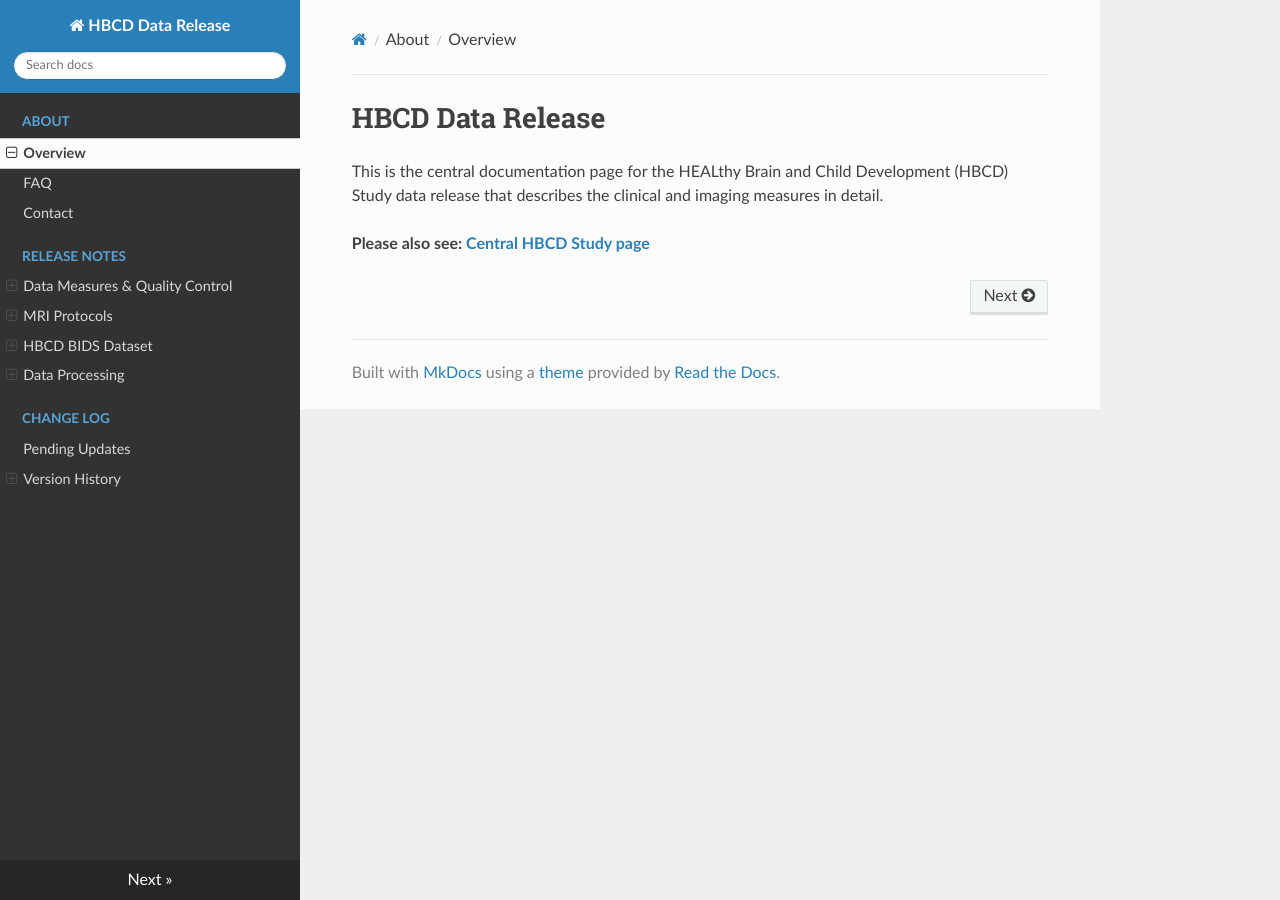
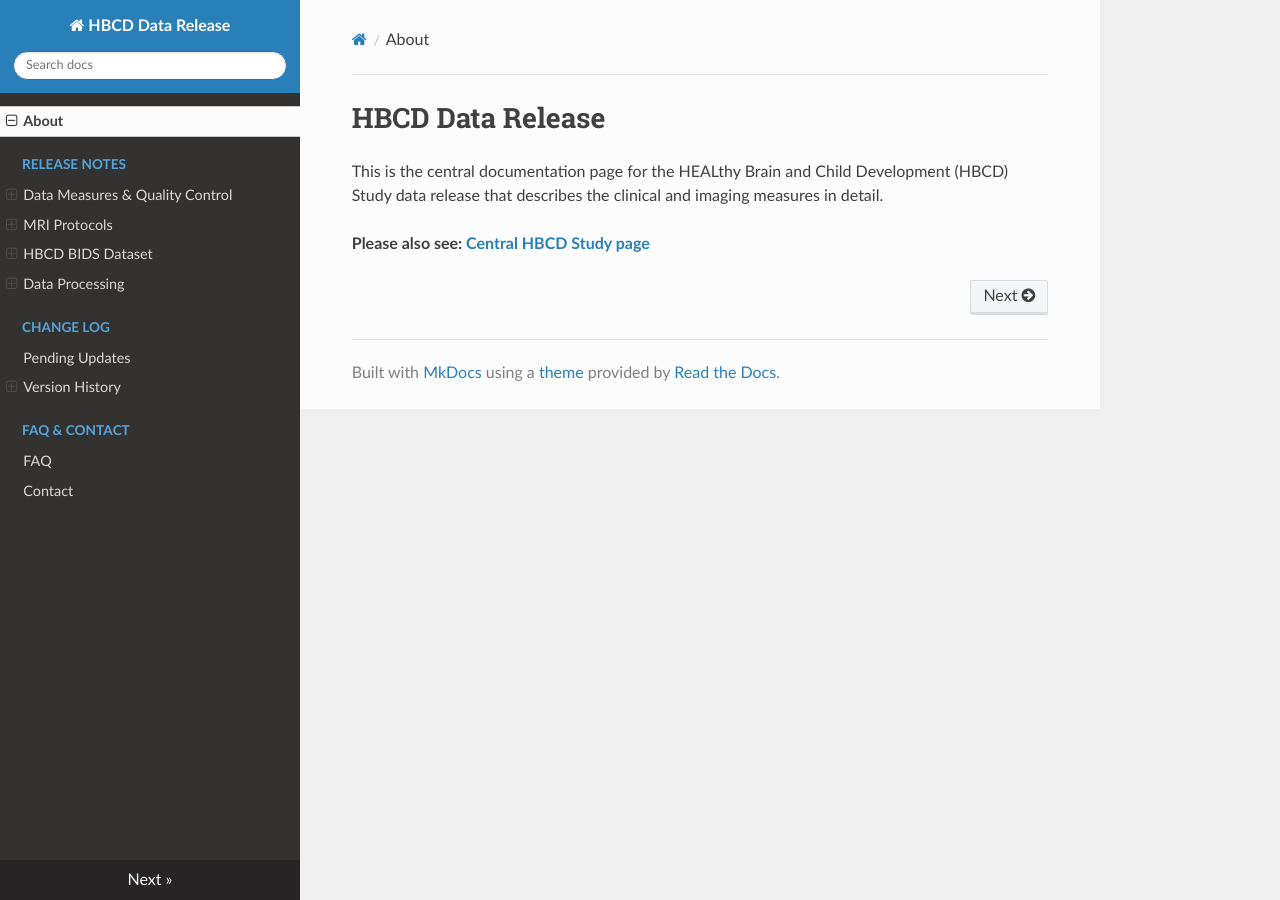
Before and after one commit to mattcieslak/hbcd-docs, an MkDocs documentation site: the page built from docs/index.md, in a window 1280 px wide. Built offline with MkDocs 1.6.1, drawn with Linux system fonts in a browser that asks for light colours; nearby versions of some CDN libraries; some of the changed lines change nothing that is shown.

Commit message:
split out FAQ & Contact sections

```diff
--- a/mkdocs.yml
+++ b/mkdocs.yml
@@ -13,10 +13,7 @@ plugins:
 docs_dir: docs
 
 nav:
-  - About:
-      - Overview: index.md
-      - FAQ: faq.md
-      - Contact: contact.md
+  - About: index.md
   - Release Notes:
       - "Data Measures & Quality Control":
           - Demographics: measures/demographics.md
@@ -52,3 +49,7 @@ nav:
           - Beta Release 3/V1.2: changelog/versions/v1.2.md
           - Beta Release 2/V1.1: changelog/versions/v1.1.md
           - Beta Release 1/V1.0: changelog/versions/v1.0.md
+
+  - "FAQ & Contact":
+      - FAQ: faq.md
+      - Contact: contact.md
```
